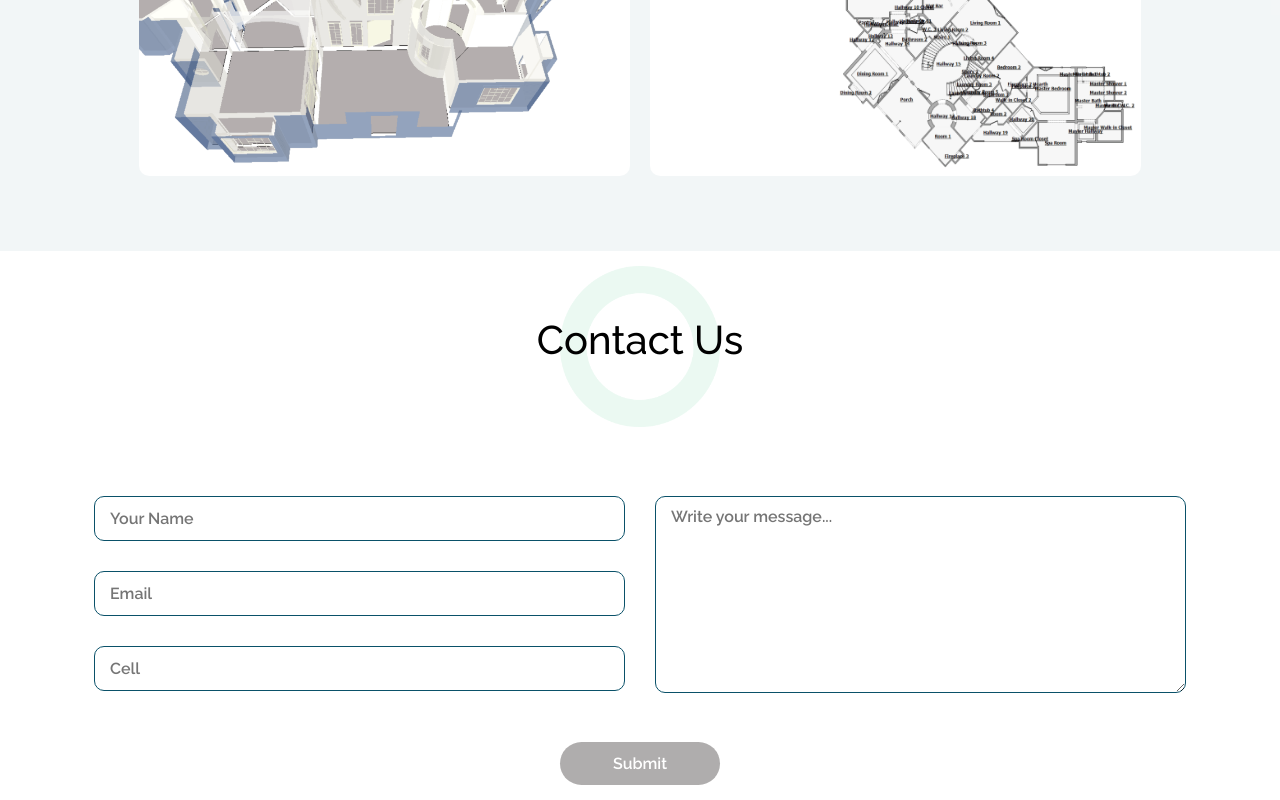
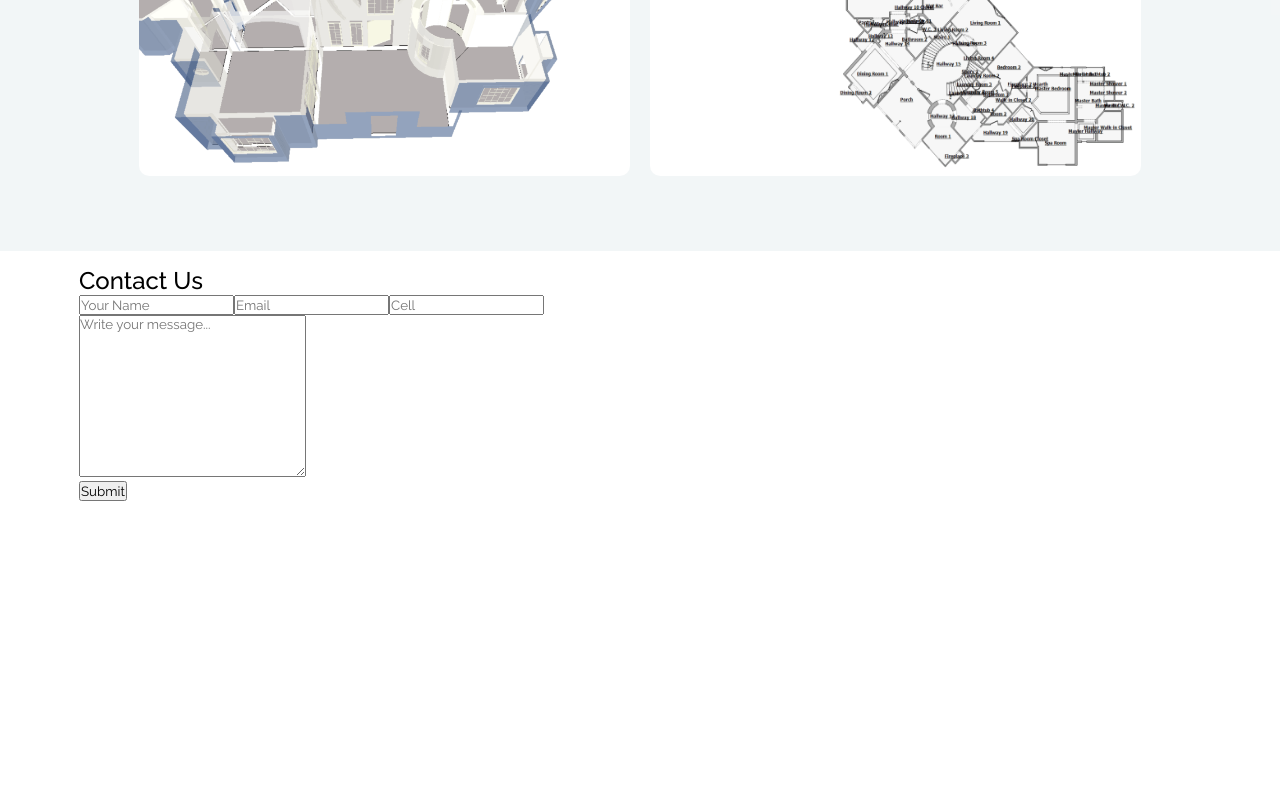
Before and after one commit to mrsaifullah52/mpartial, a React (Create React App) app: page / in a window 1280 px wide. Shown: the part 5828-6628 px from the top of the page. After the commit the page ends 6344 px from the top, so only its background shows below. Built offline with nearby package versions, Linux system fonts and the light colour scheme.

Commit message:
contact section has been added

```diff
--- a/src/index.css
+++ b/src/index.css
@@ -739,65 +739,3 @@ ol, li {
 .trueplan h3{
   padding: 20px 0px;
 }
-
-/* contact section */
-.contact .title{
-  width: 100%;
-  height: 200px;
-  text-align: center;
-  background: url("./res/img/o.png") no-repeat;
-  background-position: 50% 0px;
-  background-size: 160px;
-
-}
-
-.contact .title h2{
-  padding-top: 50px;
-  font-size: 2.5rem;
-}
-
-.contact .form{
-  display: flex;
-  justify-content: space-evenly;
-}
-
-.contact .form .left,
-.contact .form .right{
-  width: 100%;
-  padding: 15px;
-}
-
-
-.contact input, .contact textarea{
-  width: 100%;
-  height: 45px;
-  border-radius: 10px;
-  outline: none;
-  border: 1px solid rgb(10, 81, 105);
-  padding: 10px 15px;
-  color: #928f8f;
-  font-weight: 600;
-  font-size: 1rem;
-  margin-top: 15px;
-  margin-bottom: 15px;
-}
-.contact textarea{
-  height: 80%;
-}
-.contact .button{
-  width: fit-content;
-  margin: 0px auto;
-}
-.contact button{
-  width: 160px;
-  display: inline-block;
-  cursor: pointer;
-  border: none;
-  border-radius: 25px;
-  font-size: 1rem;
-  font-weight: 600;
-  padding: 12px 40px;
-  color: #fff;
-  background-color: #afadad;
-  margin: 0px auto;
-}
```
